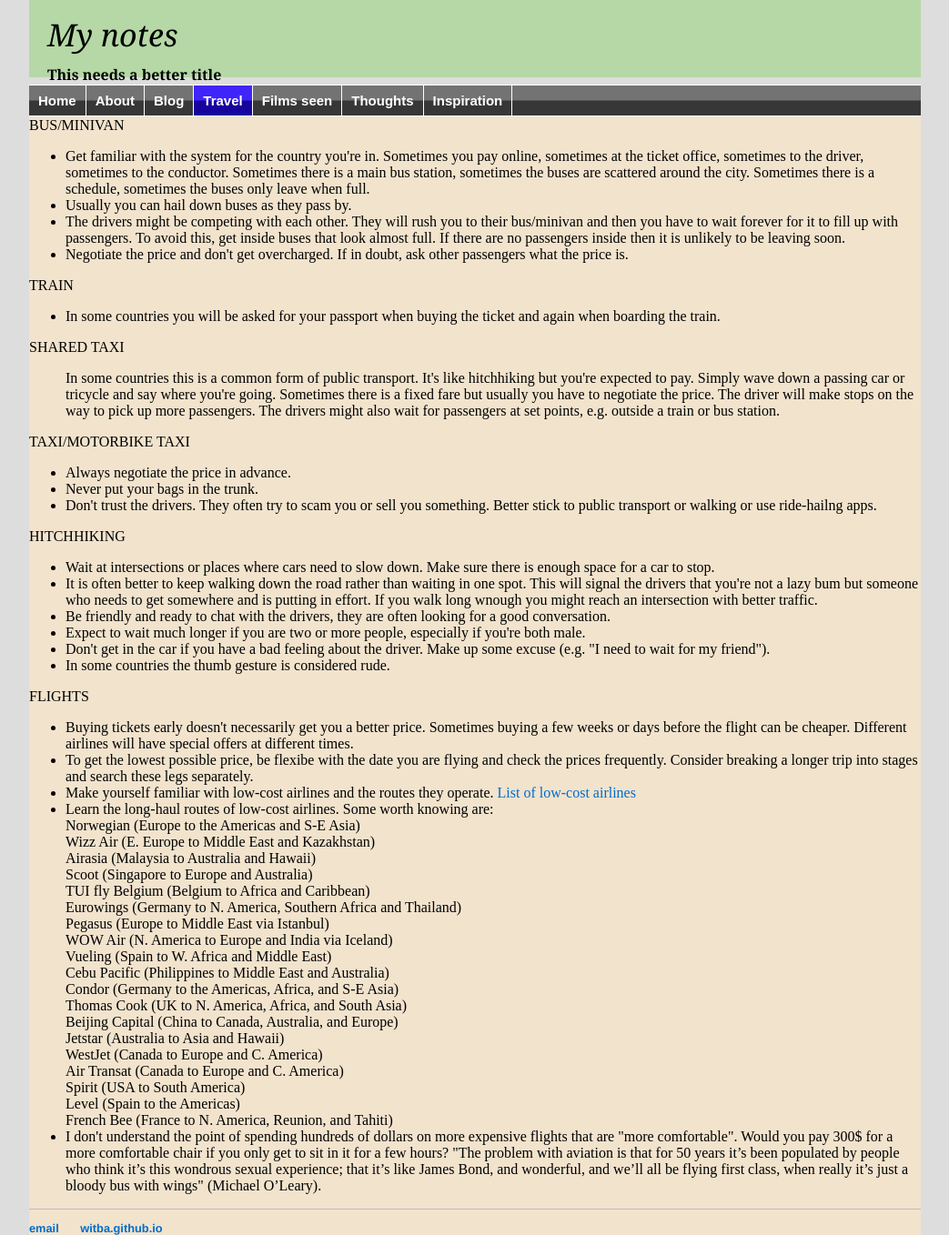
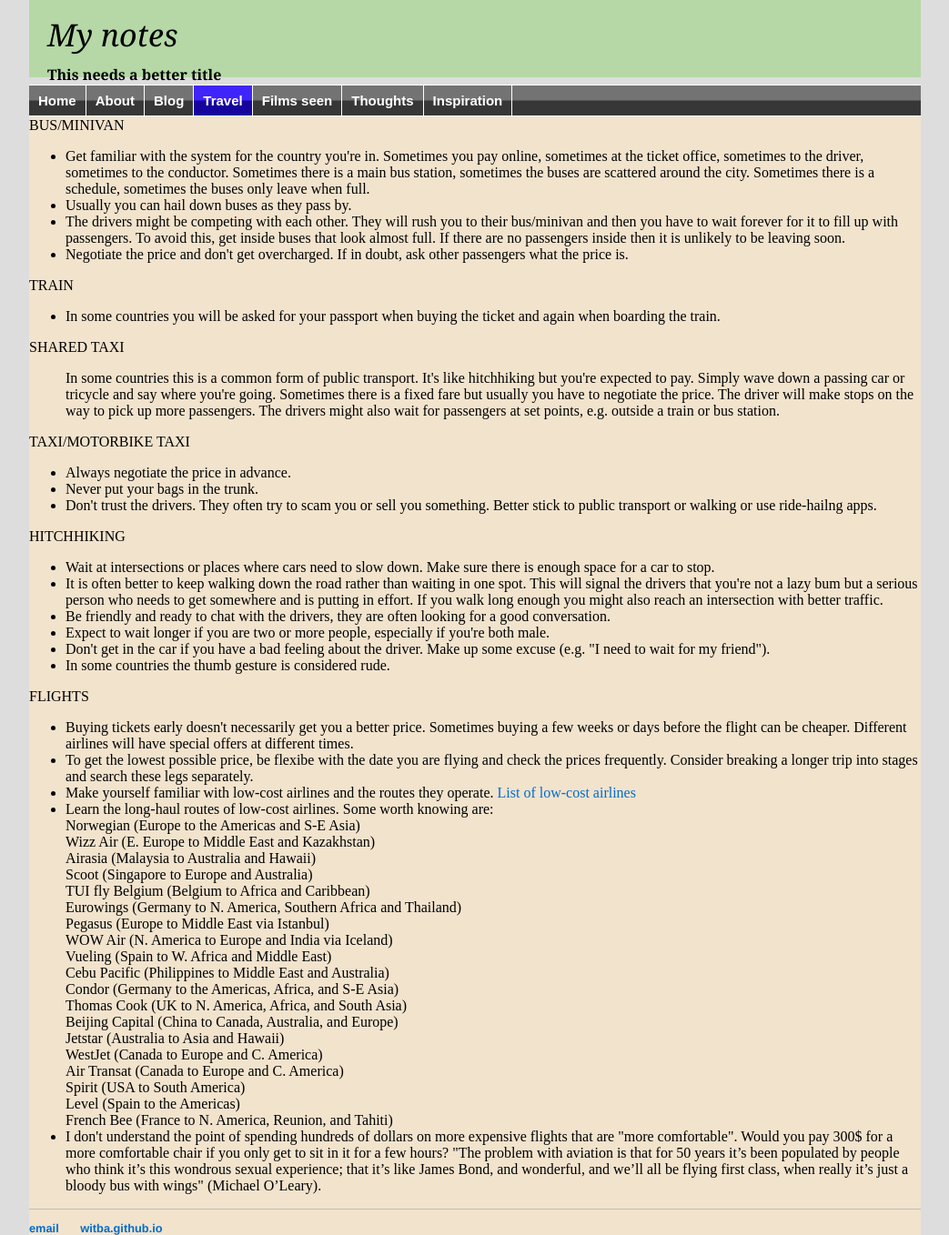
Before and after one commit to witba/witba.github.io, a Jekyll site: the page built from travel/transport.html, in a window 1280 px wide. Shown: the whole page at 91% size, without its empty margins (118-1161 px from the left). Built offline with Jekyll 4.4.1, drawn with Linux system fonts in a browser that asks for light colours.

Commit message:
Update transport.html

```diff
--- a/travel/transport.html
+++ b/travel/transport.html
@@ -30,9 +30,9 @@
 HITCHHIKING<br>
 <ul>
 <li>Wait at intersections or places where cars need to slow down. Make sure there is enough space for a car to stop. <br>
-<li>It is often better to keep walking down the road rather than waiting in one spot. This will signal the drivers that you're not a lazy bum but someone who needs to get somewhere and is putting in effort. If you walk long wnough you might reach an intersection with better traffic.<br>
+<li>It is often better to keep walking down the road rather than waiting in one spot. This will signal the drivers that you're not a lazy bum but a serious person who needs to get somewhere and is putting in effort. If you walk long enough you might also reach an intersection with better traffic.<br>
 <li>Be friendly and ready to chat with the drivers, they are often looking for a good conversation.<br>
-<li>Expect to wait much longer if you are two or more people, especially if you're both male.<br>
+<li>Expect to wait longer if you are two or more people, especially if you're both male.<br>
 <li>Don't get in the car if you have a bad feeling about the driver. Make up some excuse (e.g. "I need to wait for my friend").<br>
 <li>In some countries the thumb gesture is considered rude.<br>
 </ul>
```
